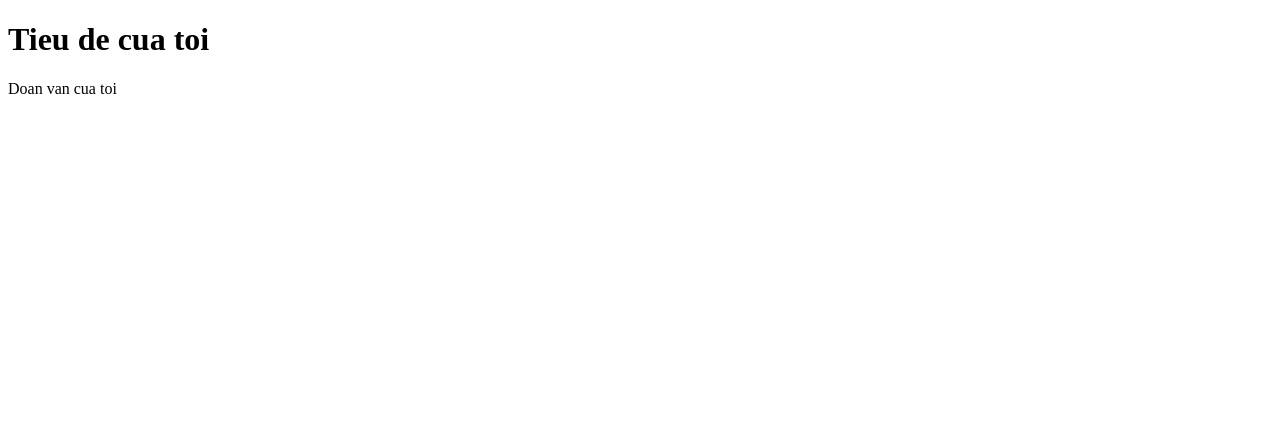
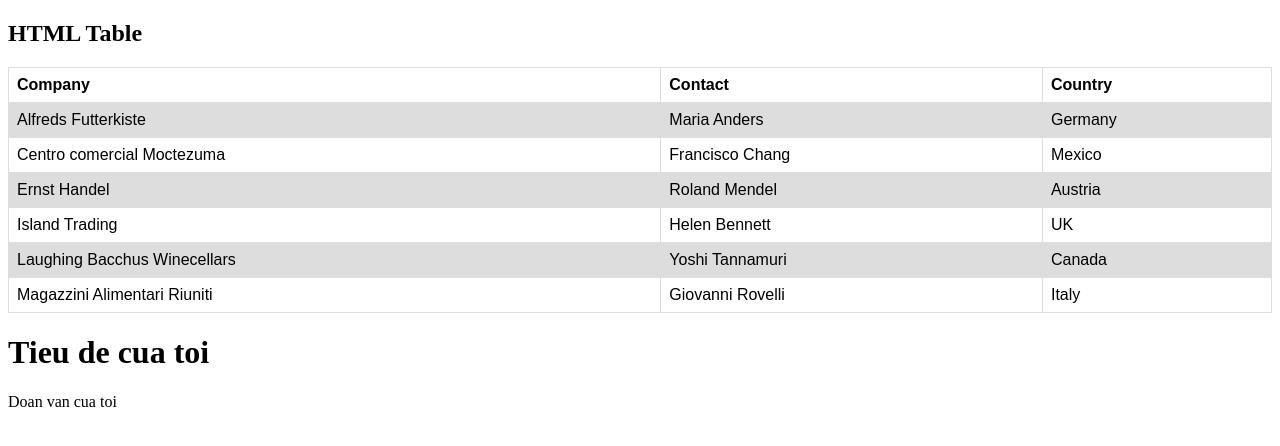
Before and after one commit to ducdunggl2014/ducdunggl2014.github.io, a plain HTML site: page index.html in a window 1280 px wide. Drawn offline with Linux system fonts and the light colour scheme.

Commit message:
them table

```diff
--- a/index.html
+++ b/index.html
@@ -1,12 +1,75 @@
 <!DOCTYPE html>
 <html>
+
 <head>
-<title>Day la website cua toi</title>
+  <title>Day la website cua toi</title>
+
+
+  <style>
+    table {
+      font-family: arial, sans-serif;
+      border-collapse: collapse;
+      width: 100%;
+    }
+
+    td,
+    th {
+      border: 1px solid #dddddd;
+      text-align: left;
+      padding: 8px;
+    }
+
+    tr:nth-child(even) {
+      background-color: #dddddd;
+    }
+  </style>
 </head>
+
 <body>
 
-<h1>Tieu de cua toi</h1>
-<p>Doan van cua toi</p>
+  <h2>HTML Table</h2>
+
+  <table>
+    <tr>
+      <th>Company</th>
+      <th>Contact</th>
+      <th>Country</th>
+    </tr>
+    <tr>
+      <td>Alfreds Futterkiste</td>
+      <td>Maria Anders</td>
+      <td>Germany</td>
+    </tr>
+    <tr>
+      <td>Centro comercial Moctezuma</td>
+      <td>Francisco Chang</td>
+      <td>Mexico</td>
+    </tr>
+    <tr>
+      <td>Ernst Handel</td>
+      <td>Roland Mendel</td>
+      <td>Austria</td>
+    </tr>
+    <tr>
+      <td>Island Trading</td>
+      <td>Helen Bennett</td>
+      <td>UK</td>
+    </tr>
+    <tr>
+      <td>Laughing Bacchus Winecellars</td>
+      <td>Yoshi Tannamuri</td>
+      <td>Canada</td>
+    </tr>
+    <tr>
+      <td>Magazzini Alimentari Riuniti</td>
+      <td>Giovanni Rovelli</td>
+      <td>Italy</td>
+    </tr>
+  </table>
+
+  <h1>Tieu de cua toi</h1>
+  <p>Doan van cua toi</p>
 
 </body>
+
 </html>
```
